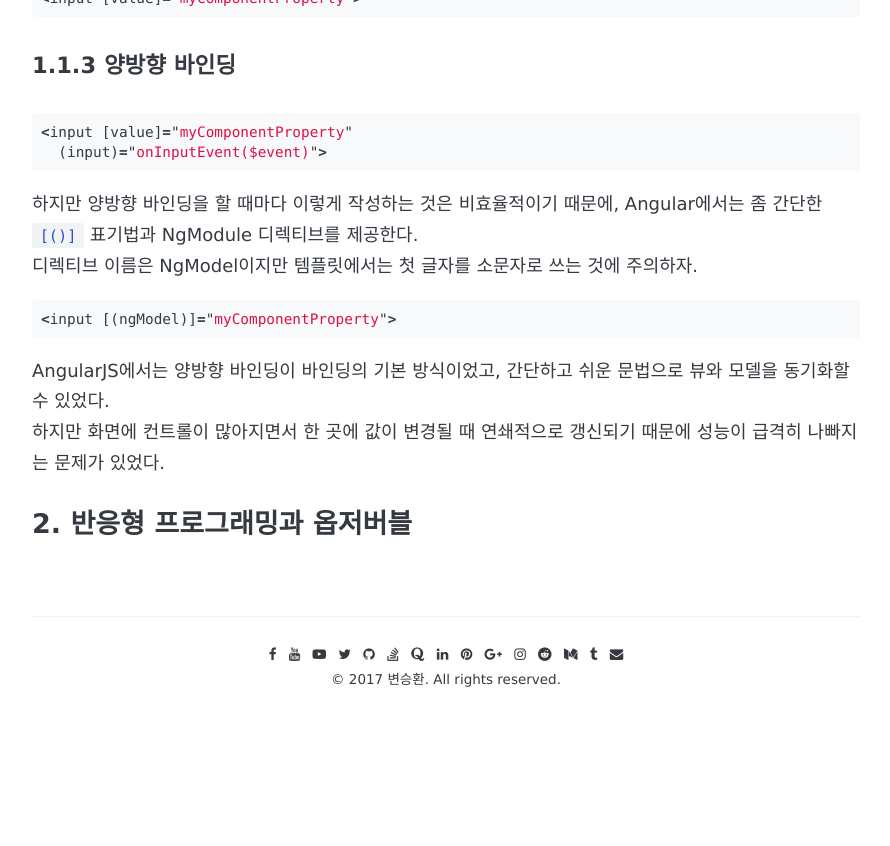
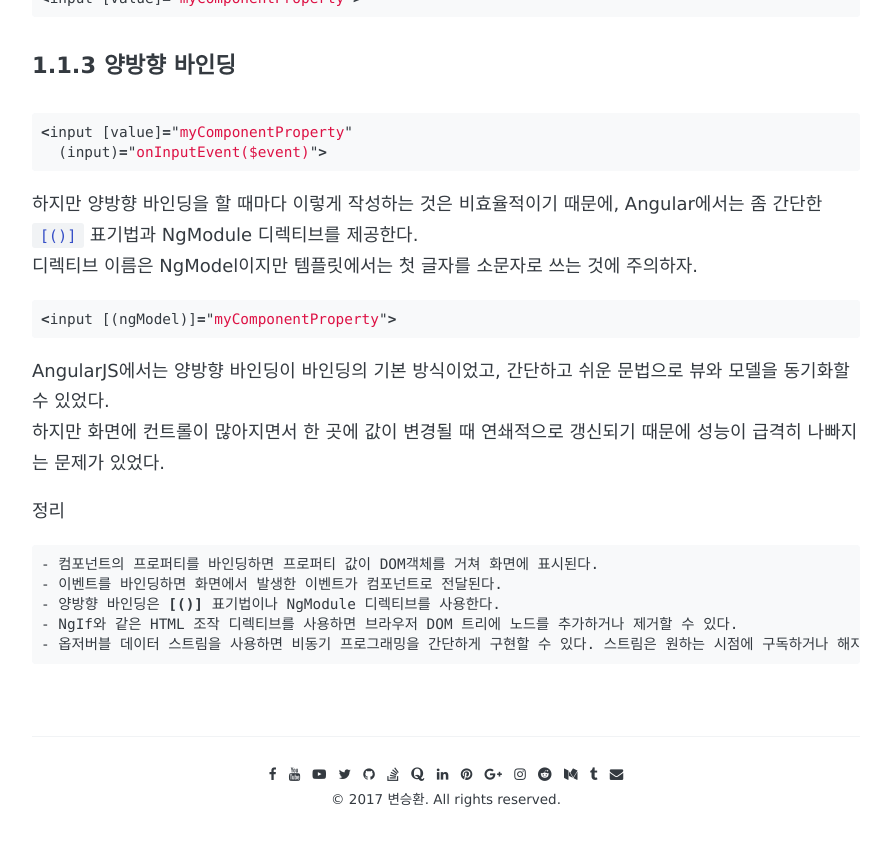
Before and after one commit to awesome-hwan/awesome-hwan.github.io, a Jekyll site: the page built from _posts/2017-10-17-[Angular]Chap_5.md, in a window 1280 px wide and 900 px high, scrolled down 1366 px. Shown: the top 846 px of the window, without its empty margins (194-1084 px from the left). Built offline with Jekyll 4.4.1, drawn with Linux system fonts in a browser that asks for light colours; some web fonts are replaced; comment, search, counter and statistics services are not loaded; before the commit the page ends 2147 px from its top, so only the background shows below that.

Commit message:
angular binding

````diff
--- a/_posts/2017-10-17-[Angular]Chap_5.md
+++ b/_posts/2017-10-17-[Angular]Chap_5.md
@@ -61,4 +61,12 @@ Angular에서는 좀 간단한 `[()]` 표기법과 NgModule 디렉티브를 제
 AngularJS에서는 양방향 바인딩이 바인딩의 기본 방식이었고, 간단하고 쉬운 문법으로 뷰와 모델을 동기화할 수 있었다.
 하지만 화면에 컨트롤이 많아지면서 한 곳에 값이 변경될 때 연쇄적으로 갱신되기 때문에 성능이 급격히 나빠지는 문제가 있었다.
 
-### 2. 반응형 프로그래밍과 옵저버블
+정리
+
+```sh
+- 컴포넌트의 프로퍼티를 바인딩하면 프로퍼티 값이 DOM객체를 거쳐 화면에 표시된다.
+- 이벤트를 바인딩하면 화면에서 발생한 이벤트가 컴포넌트로 전달된다.
+- 양방향 바인딩은 [()] 표기법이나 NgModule 디렉티브를 사용한다.
+- NgIf와 같은 HTML 조작 디렉티브를 사용하면 브라우저 DOM 트리에 노드를 추가하거나 제거할 수 있다.
+- 옵저버블 데이터 스트림을 사용하면 비동기 프로그래밍을 간단하게 구현할 수 있다. 스트림은 원하는 시점에 구독하거나 해지할 수있고, 데이터를 요청하기 위해 서버로 보낸 요청을 위소할 수도 있다.
+```
````
